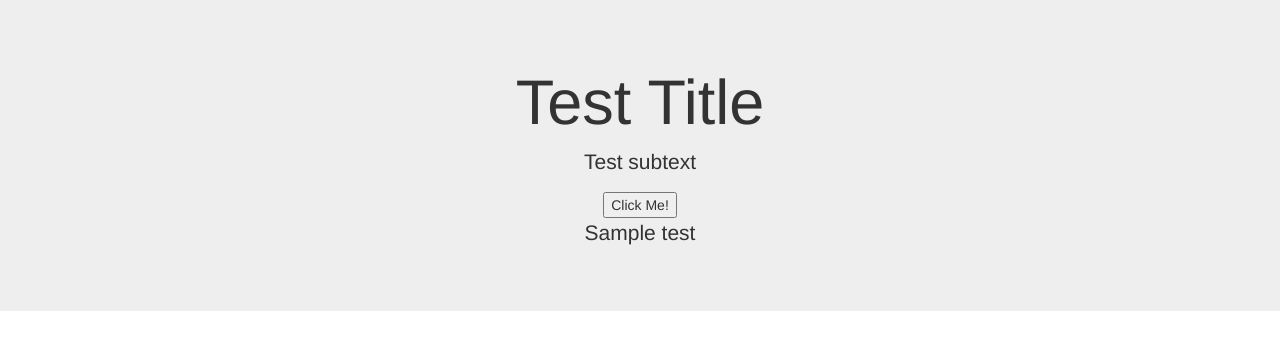
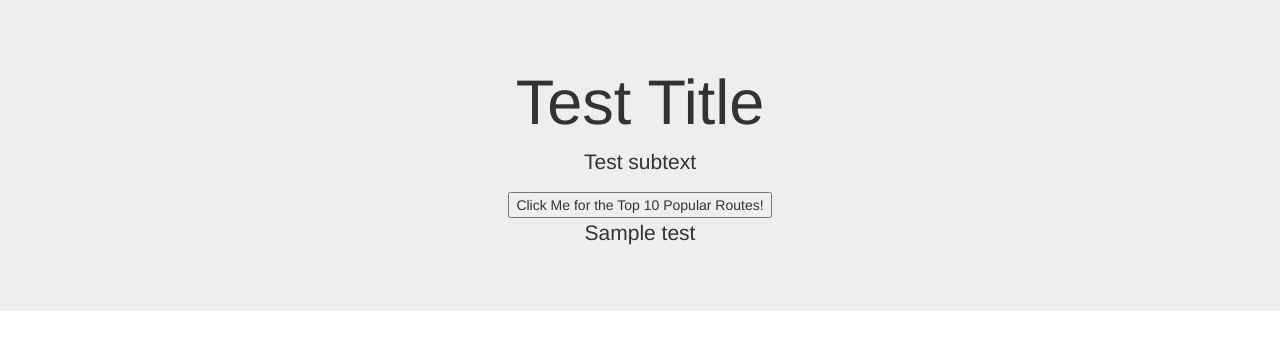
Before and after one commit to brentmin/Rock-Climbing-Recommender, a Django app: template mysite/bootstrap4/templates/index.html in a window 1280 px wide. Shown: the top 350 px of the page. Run offline with Django 3.2, Linux system fonts and the light colour scheme; the template is opened without the code that fills it: most values are stand-ins (such as "Sample title", 1, 10 or a date in 2020); some libraries are stand-ins or nearby versions.

Commit message:
Update index.html

```diff
--- a/mysite/bootstrap4/templates/index.html
+++ b/mysite/bootstrap4/templates/index.html
@@ -14,7 +14,7 @@
         <p>Test subtext</p>
         <form method="POST">
             {% csrf_token %}
-            <button type="submit" name="run_script">Click Me!</button>
+            <button type="submit" name="run_script">Click Me for the Top 10 Popular Routes!</button>
         </form>
         <p>{{ test }}</p>
     </div>
```
